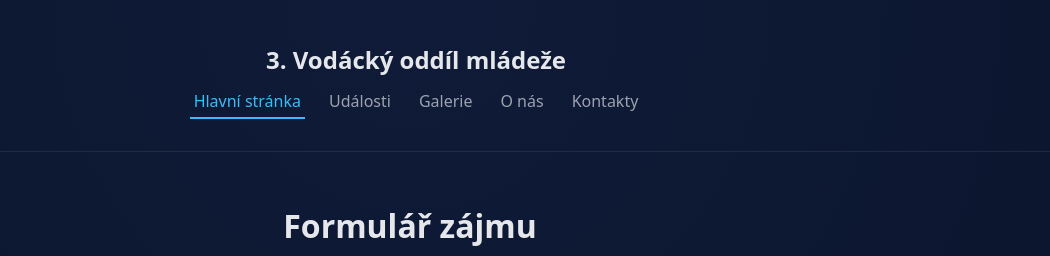
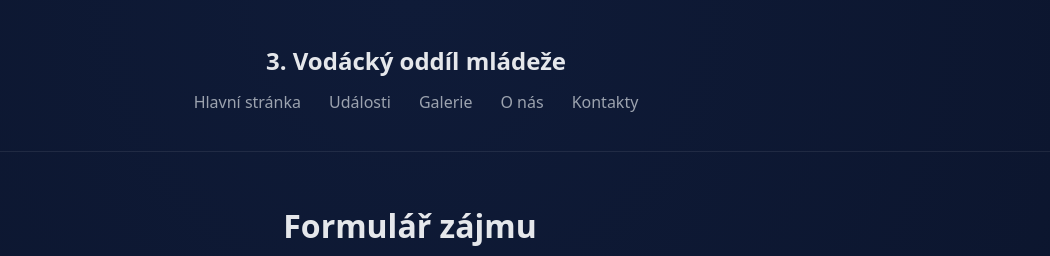
Before and after one commit to martinecececek/3VOM-site, a plain HTML site: page join.html in a window 1280 px wide. Shown: the top 256 px of the page, 230-1280 px from the left. Drawn offline with Linux system fonts and the light colour scheme.

Commit message:
minor UI changes

```diff
--- a/join.html
+++ b/join.html
@@ -23,8 +23,7 @@
          <div class="header-content">
             <h1>3. Vodácký oddíl mládeže</h1>
             <nav class="top-nav">
-               <a class="active" href="index.html">Hlavní
-                  stránka</a>
+               <a href="index.html">Hlavní stránka</a>
                <a href="activities.html">Události</a>
                <a href="gallery.html">Galerie</a>
                <a href="about.html">O nás</a>
```
